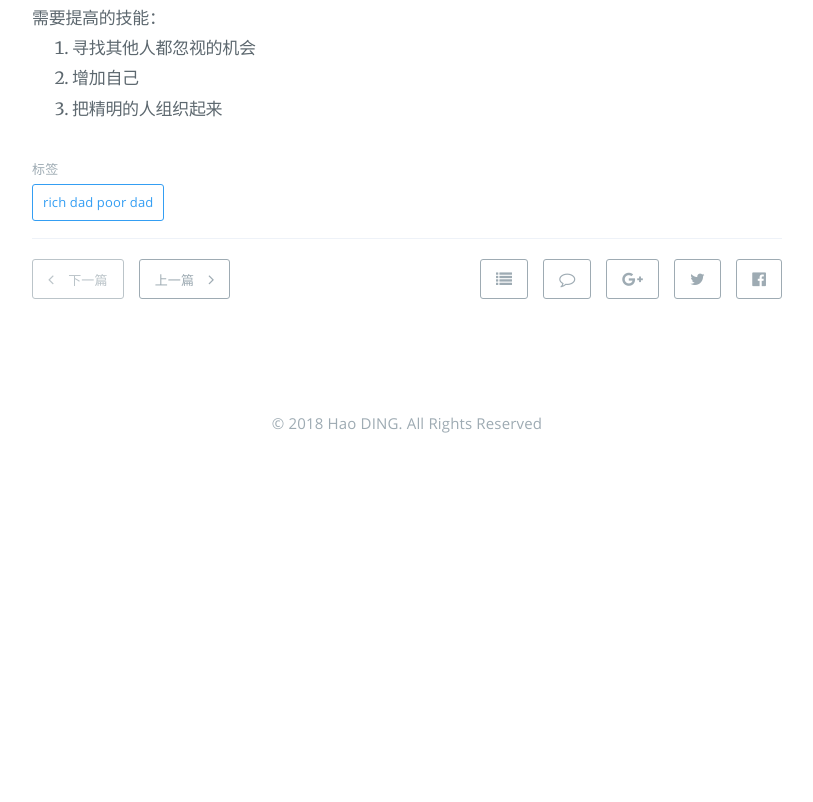
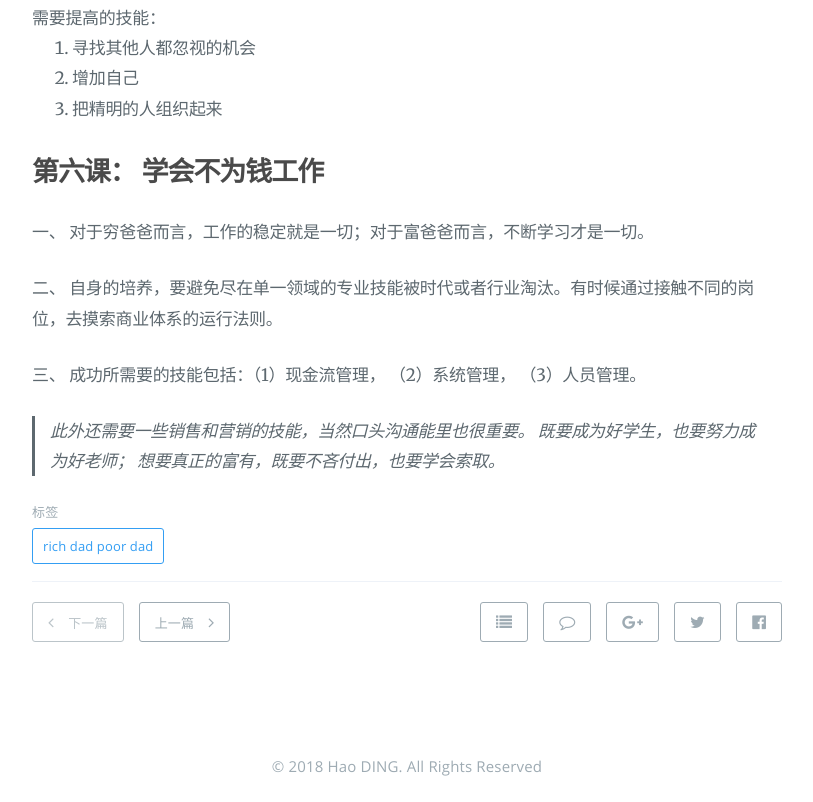
Before and after one commit to haoding0713/haoding0713.github.io, a plain HTML site: page 2018/10/rich-dad-poor-dad-bachelor-reading-notes/index.html in a window 1280 px wide. Shown: the part 3915-4717 px from the top of the page, without its empty margins (233-1046 px from the left). Before the commit the page ends 4373 px from the top, so only its background shows below. Drawn offline with nearby package versions, Linux system fonts and the light colour scheme; some packages are replaced by stand-ins of ours; a script that the page names is missing.

Commit message:
Sixth Lesson

```diff
--- a/2018/10/rich-dad-poor-dad-bachelor-reading-notes/index.html
+++ b/2018/10/rich-dad-poor-dad-bachelor-reading-notes/index.html
@@ -358,6 +358,19 @@
 <li>增加自己</li>
 <li>把精明的人组织起来</li>
 </ol>
+
+<h2 id="第六课-学会不为钱工作">第六课： 学会不为钱工作</h2>
+
+<p>一、 对于穷爸爸而言，工作的稳定就是一切；对于富爸爸而言，不断学习才是一切。</p>
+
+<p>二、 自身的培养，要避免尽在单一领域的专业技能被时代或者行业淘汰。有时候通过接触不同的岗位，去摸索商业体系的运行法则。</p>
+
+<p>三、 成功所需要的技能包括：（1）现金流管理， （2）系统管理， （3）人员管理。</p>
+
+<blockquote>
+<p>此外还需要一些销售和营销的技能，当然口头沟通能里也很重要。
+既要成为好学生，也要努力成为好老师； 想要真正的富有，既要不吝付出，也要学会索取。</p>
+</blockquote>
 
             </div>
           </div>
```
